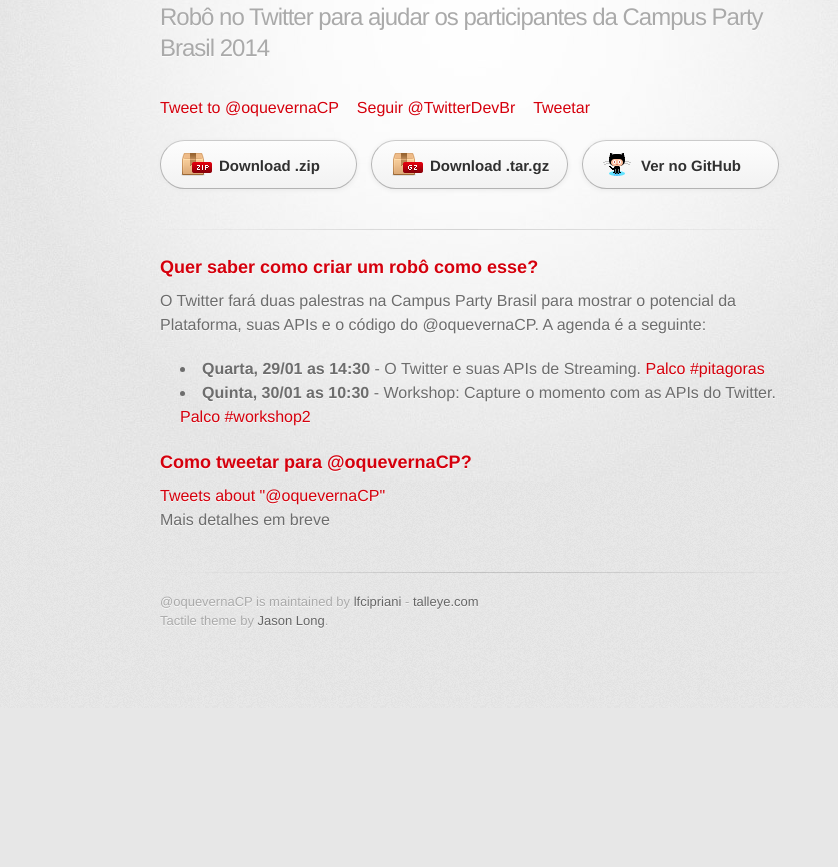
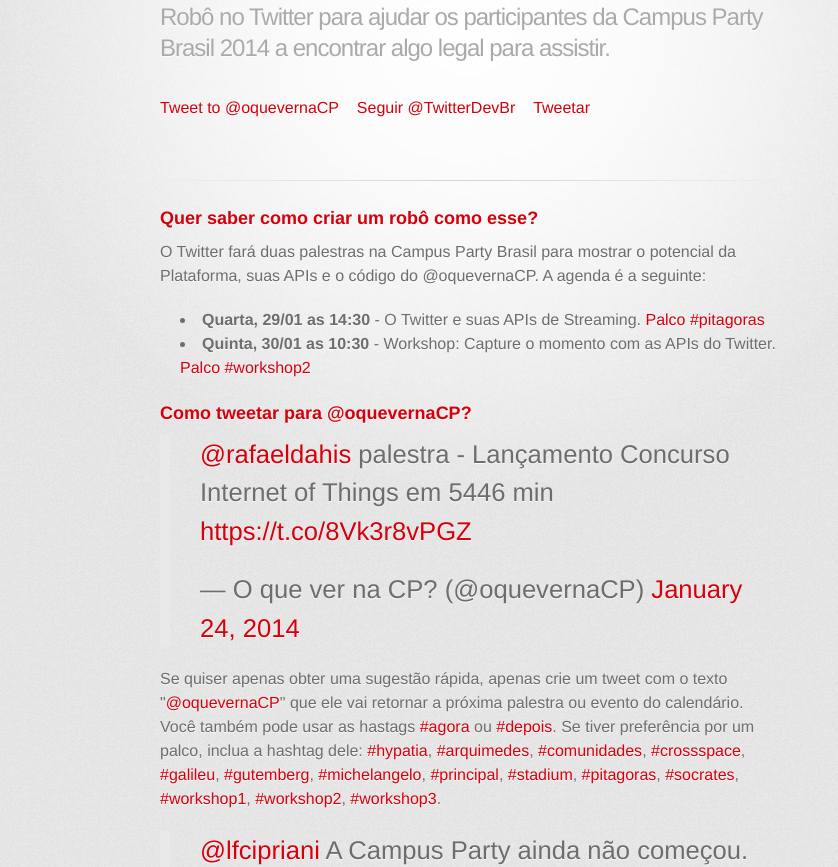
Before and after one commit to lfcipriani/oquevernaCP, a plain HTML site: page index.html in a window 1280 px wide. Shown: the part 92-959 px from the top of the page, without its empty margins (170-1008 px from the left). Before the commit the page ends 800 px from the top, so only its background shows below. Drawn offline with Linux system fonts and the light colour scheme; a web font is replaced by a local one.

Commit message:
adding more content

```diff
--- a/index.html
+++ b/index.html
@@ -19,7 +19,7 @@
 
         <header>
           <h1>@oquevernaCP</h1>
-          <h2>Robô no Twitter para ajudar os participantes da Campus Party Brasil 2014</h2>
+          <h2>Robô no Twitter para ajudar os participantes da Campus Party Brasil 2014 a encontrar algo legal para assistir.</h2>
         </header>
 
         <section id="downloads" class="clearfix">
@@ -33,32 +33,62 @@
                 <a href="https://twitter.com/share" class="twitter-share-button" data-text="Tá a toa na #cpbr7? Envie um tweet para @oquevernaCP que ele te manda uma sugestão." data-lang="pt" data-size="large" data-related="TwitterDevBr">Tweetar</a>
                 <script>!function(d,s,id){var js,fjs=d.getElementsByTagName(s)[0],p=/^http:/.test(d.location)?'http':'https';if(!d.getElementById(id)){js=d.createElement(s);js.id=id;js.src=p+'://platform.twitter.com/widgets.js';fjs.parentNode.insertBefore(js,fjs);}}(document, 'script', 'twitter-wjs');</script>
             </p>
-          <a href="https://github.com/lfcipriani/oquevernaCP/zipball/master" id="download-zip" class="button"><span>Download .zip</span></a>
-          <a href="https://github.com/lfcipriani/oquevernaCP/tarball/master" id="download-tar-gz" class="button"><span>Download .tar.gz</span></a>
-          <a href="https://github.com/lfcipriani/oquevernaCP" id="view-on-github" class="button"><span>Ver no GitHub</span></a>
+          <!--<a href="https://github.com/lfcipriani/oquevernaCP/zipball/master" id="download-zip" class="button"><span>Download .zip</span></a>-->
+          <!--<a href="https://github.com/lfcipriani/oquevernaCP/tarball/master" id="download-tar-gz" class="button"><span>Download .tar.gz</span></a>-->
+          <!--<a href="https://github.com/lfcipriani/oquevernaCP" id="view-on-github" class="button"><span>Ver no GitHub</span></a>-->
         </section>
 
         <hr>
 
         <section id="main_content">
             <h3>Quer saber como criar um robô como esse?</h3>
-            <p>O Twitter fará duas palestras na Campus Party Brasil para mostrar o potencial da Plataforma, suas APIs e o código do @oquevernaCP. A agenda é a seguinte:</p>
+            <p>O Twitter fará duas palestras na Campus Party Brasil para mostrar o potencial da
+            Plataforma, suas APIs e o código do @oquevernaCP. A agenda é a seguinte:</p>
             <ul>
-                <li><strong>Quarta, 29/01 as 14:30</strong> - O Twitter e suas APIs de Streaming. <a href="http://www.campus-party.com.br/2014/agenda-pitagoras.html">Palco #pitagoras</a></li>
-                <li><strong>Quinta, 30/01 as 10:30</strong> - Workshop: Capture o momento com as APIs do Twitter. <a href="http://www.campus-party.com.br/2014/agenda-workshop2.html">Palco #workshop2</a></li>
+                <li><strong>Quarta, 29/01 as 14:30</strong> - O Twitter e suas APIs de Streaming.
+                <a href="http://www.campus-party.com.br/2014/agenda-pitagoras.html">Palco #pitagoras</a></li>
+                <li><strong>Quinta, 30/01 as 10:30</strong> - Workshop: Capture o momento com as APIs do Twitter.
+                <a href="http://www.campus-party.com.br/2014/agenda-workshop2.html">Palco #workshop2</a></li>
             </ul>
             <h3>Como tweetar para @oquevernaCP?</h3>
-<a class="twitter-timeline" href="https://twitter.com/search?q=%40oquevernaCP" data-widget-id="426385124649734144">Tweets about "@oquevernaCP"</a>
-<script>!function(d,s,id){var js,fjs=d.getElementsByTagName(s)[0],p=/^http:/.test(d.location)?'http':'https';if(!d.getElementById(id)){js=d.createElement(s);js.id=id;js.src=p+"://platform.twitter.com/widgets.js";fjs.parentNode.insertBefore(js,fjs);}}(document,"script","twitter-wjs");</script>
+            <blockquote class="twitter-tweet" lang="en"><p><a href="https://twitter.com/rafaeldahis">@rafaeldahis</a> palestra - Lançamento Concurso Internet of Things em 5446 min <a href="https://t.co/8Vk3r8vPGZ">https://t.co/8Vk3r8vPGZ</a></p>&mdash; O que ver na CP? (@oquevernaCP) <a href="https://twitter.com/oquevernaCP/statuses/426764672294223872">January 24, 2014</a></blockquote>
+            <p>Se quiser apenas obter uma sugestão rápida, apenas crie
 
-            <p>Mais detalhes em breve</p>
+            um tweet com o texto "<a href="https://twitter.com/intent/tweet?related=TwitterDevBr&text=%40oquevernaCP">@oquevernaCP</a>"
+            que ele vai retornar a próxima palestra ou evento do calendário. Você também pode usar
+            as hastags <a href="https://twitter.com/intent/tweet?related=TwitterDevBr&text=%40oquevernaCP+%23agora">#agora</a> ou
+            <a href="https://twitter.com/intent/tweet?related=TwitterDevBr&text=%40oquevernaCP+%23depois">#depois</a>.
+            Se tiver preferência por um palco, inclua a hashtag dele:
+            <a href="https://twitter.com/intent/tweet?related=TwitterDevBr&text=%40oquevernaCP+%23hypatia">#hypatia</a>,
+            <a href="https://twitter.com/intent/tweet?related=TwitterDevBr&text=%40oquevernaCP+%23arquimedes">#arquimedes</a>,
+            <a href="https://twitter.com/intent/tweet?related=TwitterDevBr&text=%40oquevernaCP+%23comunidades">#comunidades</a>,
+            <a href="https://twitter.com/intent/tweet?related=TwitterDevBr&text=%40oquevernaCP+%23crossspace">#crossspace</a>,
+            <a href="https://twitter.com/intent/tweet?related=TwitterDevBr&text=%40oquevernaCP+%23galileu">#galileu</a>,
+            <a href="https://twitter.com/intent/tweet?related=TwitterDevBr&text=%40oquevernaCP+%23gutemberg">#gutemberg</a>,
+            <a href="https://twitter.com/intent/tweet?related=TwitterDevBr&text=%40oquevernaCP+%23michelangelo">#michelangelo</a>,
+            <a href="https://twitter.com/intent/tweet?related=TwitterDevBr&text=%40oquevernaCP+%23principal">#principal</a>,
+            <a href="https://twitter.com/intent/tweet?related=TwitterDevBr&text=%40oquevernaCP+%23stadium">#stadium</a>,
+            <a href="https://twitter.com/intent/tweet?related=TwitterDevBr&text=%40oquevernaCP+%23pitagoras">#pitagoras</a>,
+            <a href="https://twitter.com/intent/tweet?related=TwitterDevBr&text=%40oquevernaCP+%23socrates">#socrates</a>,
+            <a href="https://twitter.com/intent/tweet?related=TwitterDevBr&text=%40oquevernaCP+%23workshop1">#workshop1</a>,
+            <a href="https://twitter.com/intent/tweet?related=TwitterDevBr&text=%40oquevernaCP+%23workshop2">#workshop2</a>,
+            <a href="https://twitter.com/intent/tweet?related=TwitterDevBr&text=%40oquevernaCP+%23workshop3">#workshop3</a>.</p>
+
+            <blockquote class="twitter-tweet" lang="en"><p><a href="https://twitter.com/lfcipriani">@lfcipriani</a> A Campus Party ainda não começou. Tente perguntar o que vem <a href="https://twitter.com/search?q=%23depois&amp;src=hash">#depois</a> :-) <a href="http://t.co/Dv6927tFWa">http://t.co/Dv6927tFWa</a></p>&mdash; O que ver na CP? (@oquevernaCP) <a href="https://twitter.com/oquevernaCP/statuses/426759642602274816">January 24, 2014</a></blockquote>
+            <script async src="//platform.twitter.com/widgets.js" charset="utf-8"></script>
+
+            <h3>Veja mais exemplos!</h3>
+
+            <a class="twitter-timeline" href="https://twitter.com/oquevernaCP" data-widget-id="426894778500788224">Tweets by @oquevernaCP</a>
+            <script>!function(d,s,id){var js,fjs=d.getElementsByTagName(s)[0],p=/^http:/.test(d.location)?'http':'https';if(!d.getElementById(id)){js=d.createElement(s);js.id=id;js.src=p+"://platform.twitter.com/widgets.js";fjs.parentNode.insertBefore(js,fjs);}}(document,"script","twitter-wjs");</script>
+
+            <!-- O robo tem um easter egg também, será que você consegue achar? #tafacil -->
         </section>
 
         <footer>
-            @oquevernaCP is maintained by <a href="https://twitter.com/lfcipriani">lfcipriani</a> - <a href="http://talleye.com">talleye.com</a><br>
-            Tactile theme by <a href="https://twitter.com/jasonlong">Jason Long</a>.
+            @oquevernaCP é mantido por <a href="https://twitter.com/lfcipriani">@lfcipriani</a><br />
+            Aprenda mais sobre a plataforma do Twitter em <a href="https://dev.twitter.com">dev.twitter.com</a>
         </footer>
-
 
       </div>
     </div>
```
